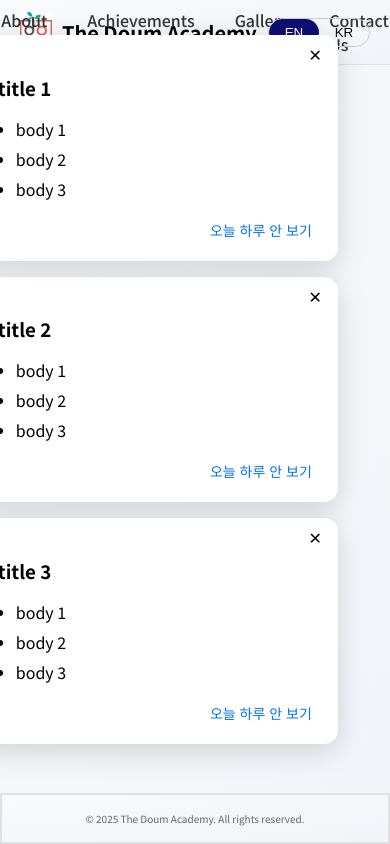
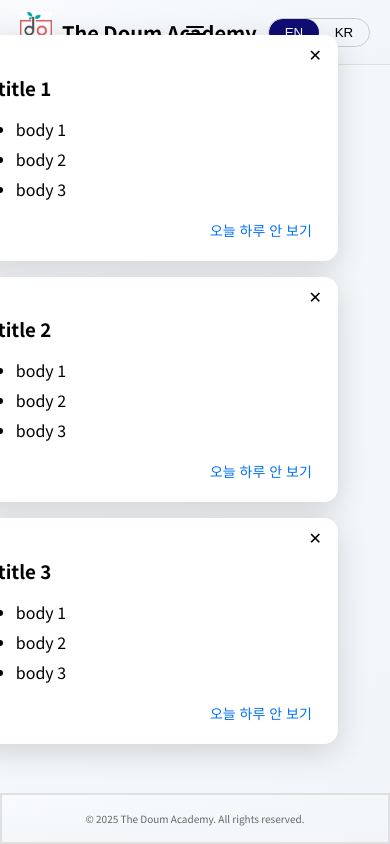
Before and after one commit to junuiui/the-doum-academy-website, a Next.js app in the folder frontend/: page / in a window 390 px wide. Built offline with nearby package versions, Linux system fonts and the light colour scheme.

Commit message:
hamburger added

```diff
--- a/frontend/src/components/ui/NavBar.module.css
+++ b/frontend/src/components/ui/NavBar.module.css
@@ -1,10 +1,10 @@
+/* 기존 데스크탑 nav */
 .navLinks {
     display: flex;
     gap: 40px;
     list-style: none;
     padding: 0;
     margin: 0;
-    left: 50%;
 }
 
 .navLinks a {
@@ -22,3 +22,36 @@
     color: #000;
     border-bottom: 2px solid #000;
 }
+
+/* 모바일 */
+@media (max-width: 980px) {
+    .navLinks {
+        display: none;
+        flex-direction: row;
+        background: white;
+        position: absolute;
+        top: 100%;
+        left: 50%;
+        transform: translateX(-50%);
+        padding: 10px 50px;
+        box-shadow: 0 4px 10px rgba(0, 0, 0, 0.1);
+        border-radius: 6px;
+        z-index: 100;
+        white-space: nowrap;
+    }
+
+    .navLinks.showMobile {
+        display: flex;
+    }
+
+    .hamburger {
+        background: none;
+        border: none;
+        cursor: pointer;
+        font-size: 2.5rem;
+    }
+
+    .mobileNav {
+        position: relative;
+    }
+}
--- a/frontend/src/components/ui/NavBar.tsx
+++ b/frontend/src/components/ui/NavBar.tsx
@@ -1,6 +1,10 @@
+'use client';
+
 import Link from 'next/link';
 import { usePathname } from 'next/navigation';
 import styles from './NavBar.module.css';
+import { useState, useEffect } from 'react';
+import { Menu, X } from 'lucide-react';
 
 const LINKS = [
     { en: 'About Us', ko: '소개', href: '/about-us' },
@@ -13,9 +17,19 @@ export default function Navbar() {
     const pathname = usePathname();
     const isKo = pathname.startsWith('/ko');
 
-    return (
-        <nav aria-label="Main navigation">
-            <ul className={styles.navLinks}>
+    const [menuOpen, setMenuOpen] = useState(false);
+    const [isMobile, setIsMobile] = useState(false);
+
+    // 화면 resize 체크
+    useEffect(() => {
+        const handleResize = () => setIsMobile(window.innerWidth <= 980);
+        handleResize();
+        window.addEventListener('resize', handleResize);
+        return () => window.removeEventListener('resize', handleResize);
+    }, []);
+
+    const links = (
+        <ul className={`${styles.navLinks} ${menuOpen && isMobile ? styles.showMobile : ''}`}>
             {LINKS.map(({ en, ko, href }) => {
                 const fullHref = isKo ? `/ko${href}` : href;
                 const label = isKo ? ko : en;
@@ -26,6 +40,7 @@ export default function Navbar() {
                         <Link
                             href={fullHref}
                             className={isActive ? styles.active : ''}
+                            onClick={() => setMenuOpen(false)}
                         >
                             {label}
                         </Link>
@@ -33,6 +48,21 @@ export default function Navbar() {
                 );
             })}
         </ul>
+
+    );
+
+    return (
+        <nav aria-label="Main navigation">
+            {isMobile ? (
+                <div className={styles.mobileNav}>
+                    <button onClick={() => setMenuOpen(!menuOpen)} className={styles.hamburger}>
+                        {menuOpen ? <X /> : <Menu />}
+                    </button>
+                    {menuOpen && links}
+                </div>
+            ) : (
+                links
+            )}
         </nav>
     );
 }
```
Also changed, not shown: frontend/src/components/ui/Header.module.css (line endings or trailing spaces), 1 other file (tests, documents, lock files or other folders). Lines whose indentation alone changed are shown as unchanged.
